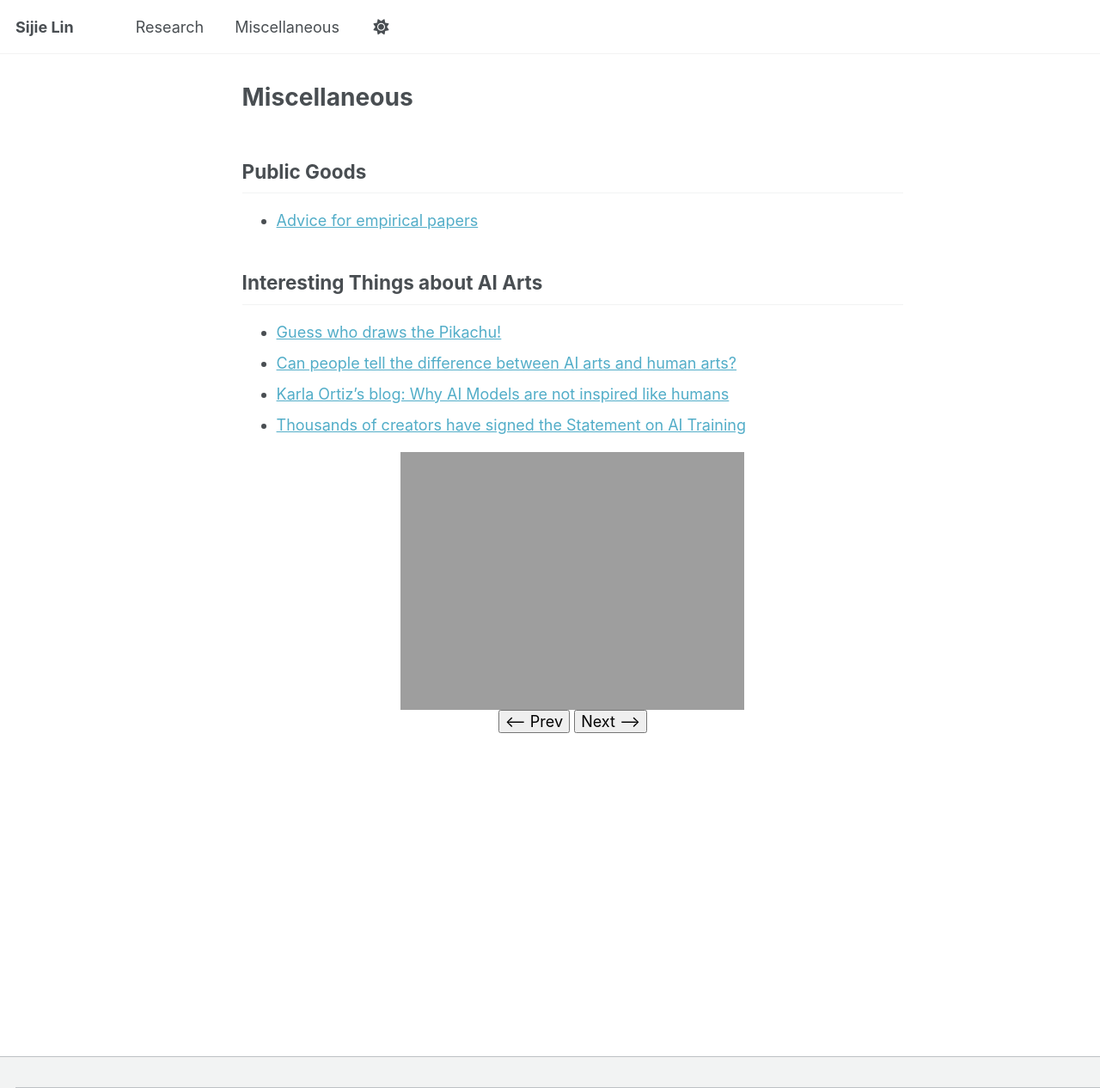
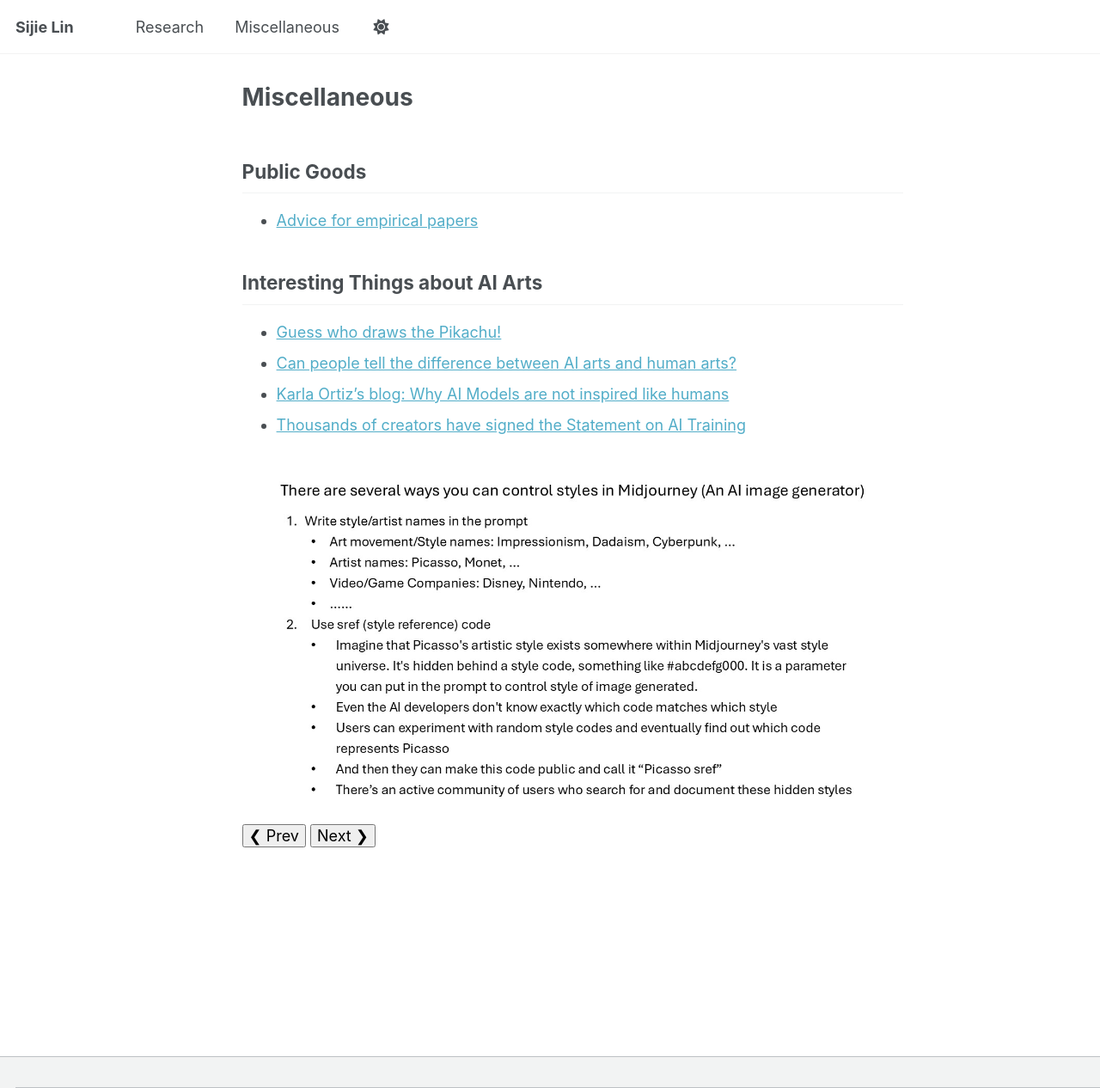
Before and after one commit to sijielin/sijielin.github.io, a Jekyll site: the page built from _pages/misc.md, in a window 1280 px wide and 1266 px high. Shown: the whole window at 86% size. Built offline with Jekyll 4.4.1, drawn with Linux system fonts in a browser that asks for light colours; some of the changed lines change nothing that is shown.

Commit message:
Update misc.md

```diff
--- a/_pages/misc.md
+++ b/_pages/misc.md
@@ -16,39 +16,38 @@
 - [Thousands of creators have signed the Statement on AI Training](https://authorsguild.org/news/sign-the-statement-on-ai-training/)
 
 
-<div style="text-align:center">
-  <img id="slide" src="{{ '/files/what_is_sref/Slide1.JPG' | relative_url }}" alt="Slide image" style="max-width:100%; height:auto;">
+<div class="slider">
+  <img id="slideImg" src="https://www.sijielin.com/files/what_is_sref/Slide3.JPG" alt="Slide 1" />
   <br>
-  <button id="prevBtn">⟵ Prev</button>
-  <button id="nextBtn">Next ⟶</button>
+  <button onclick="prevSlide()">❮ Prev</button>
+  <button onclick="nextSlide()">Next ❯</button>
 </div>
 
 <script>
-  {% raw %}
-  document.addEventListener("DOMContentLoaded", function () {
-    const slides = [
-      "{{ '/files/what_is_sref/Slide1.JPG' | relative_url }}",
-      "{{ '/files/what_is_sref/Slide2.JPG' | relative_url }}",
-      "{{ '/files/what_is_sref/Slide3.JPG' | relative_url }}"
-    ];
+  /* JavaScript Slider Code - wrapped in block comments to avoid // issues */
+  let slideIndex = 0;
+  const slides = [
+    "https://www.sijielin.com/files/what_is_sref/Slide1.JPG",
+    "https://www.sijielin.com/files/what_is_sref/Slide2.JPG",
+    "https://www.sijielin.com/files/what_is_sref/Slide3.JPG"
+  ];
 
-    let current = 0;
+  function showSlide(index) {
+    const img = document.getElementById("slideImg");
+    if (index < 0) slideIndex = slides.length - 1;
+    else if (index >= slides.length) slideIndex = 0;
+    else slideIndex = index;
+    img.src = slides[slideIndex];
+  }
 
-    function showSlide() {
-      document.getElementById("slide").src = slides[current];
-    }
+  function nextSlide() {
+    showSlide(slideIndex + 1);
+  }
 
-    document.getElementById("nextBtn").addEventListener("click", function () {
-      current = (current + 1) % slides.length;
-      showSlide();
-    });
+  function prevSlide() {
+    showSlide(slideIndex - 1);
+  }
 
-    document.getElementById("prevBtn").addEventListener("click", function () {
-      current = (current - 1 + slides.length) % slides.length;
-      showSlide();
-    });
-
-    showSlide();
-  });
-  {% endraw %}
+  // Initial display
+  showSlide(slideIndex);
 </script>
```
